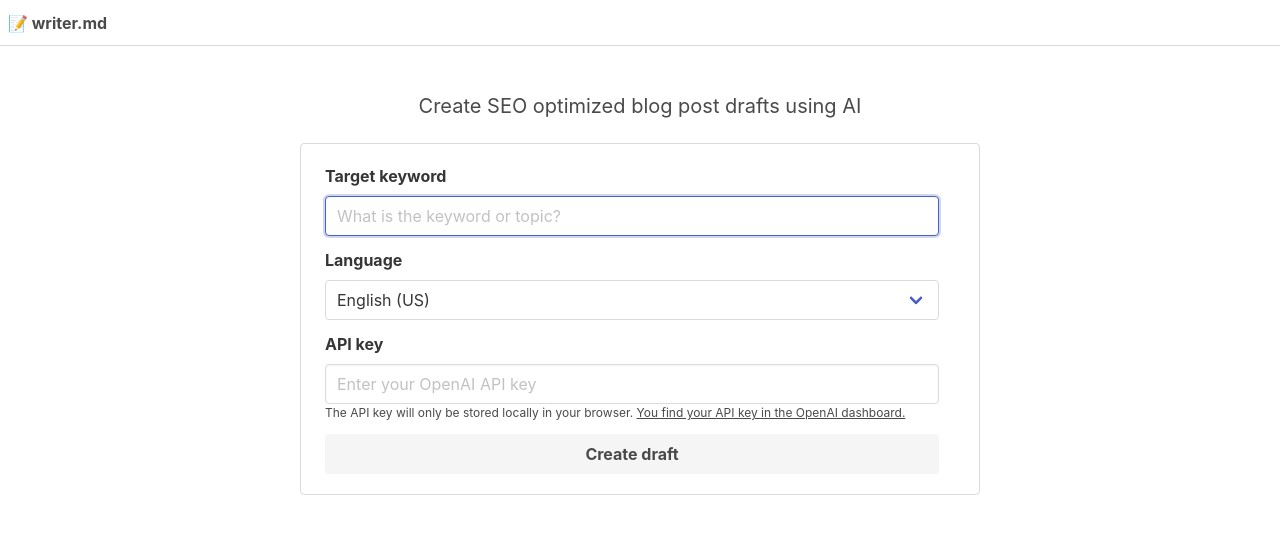
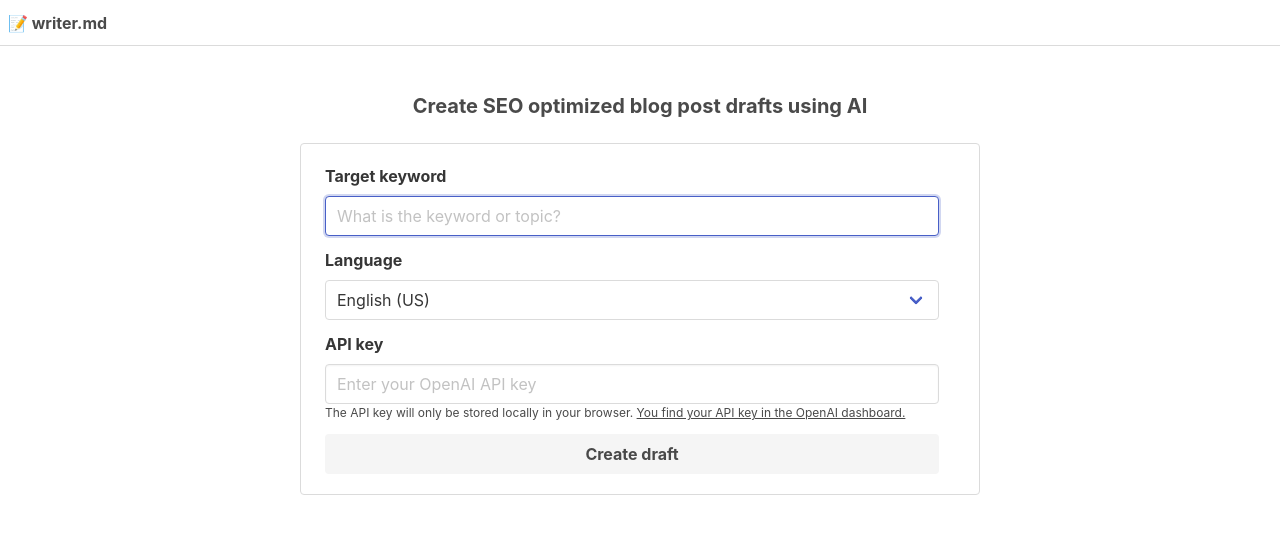
Before and after one commit to jermainee/writer.md, a React (Create React App) app: page / in a window 1280 px wide. Shown: the top 534 px of the page. Built offline with nearby package versions, Linux system fonts and the light colour scheme.

Commit message:
Make slogan bold

```diff
--- a/src/Writer.tsx
+++ b/src/Writer.tsx
@@ -57,7 +57,7 @@ export default class Writer extends Component<{}, IAppState> {
             <div className="hero">
                 <div className="hero-body">
                     <div className="container is-small">
-                        <div className="subtitle has-text-centered">
+                        <div className="subtitle has-text-centered has-text-weight-bold">
                             Create SEO optimized blog post drafts using AI
                         </div>
 
```
